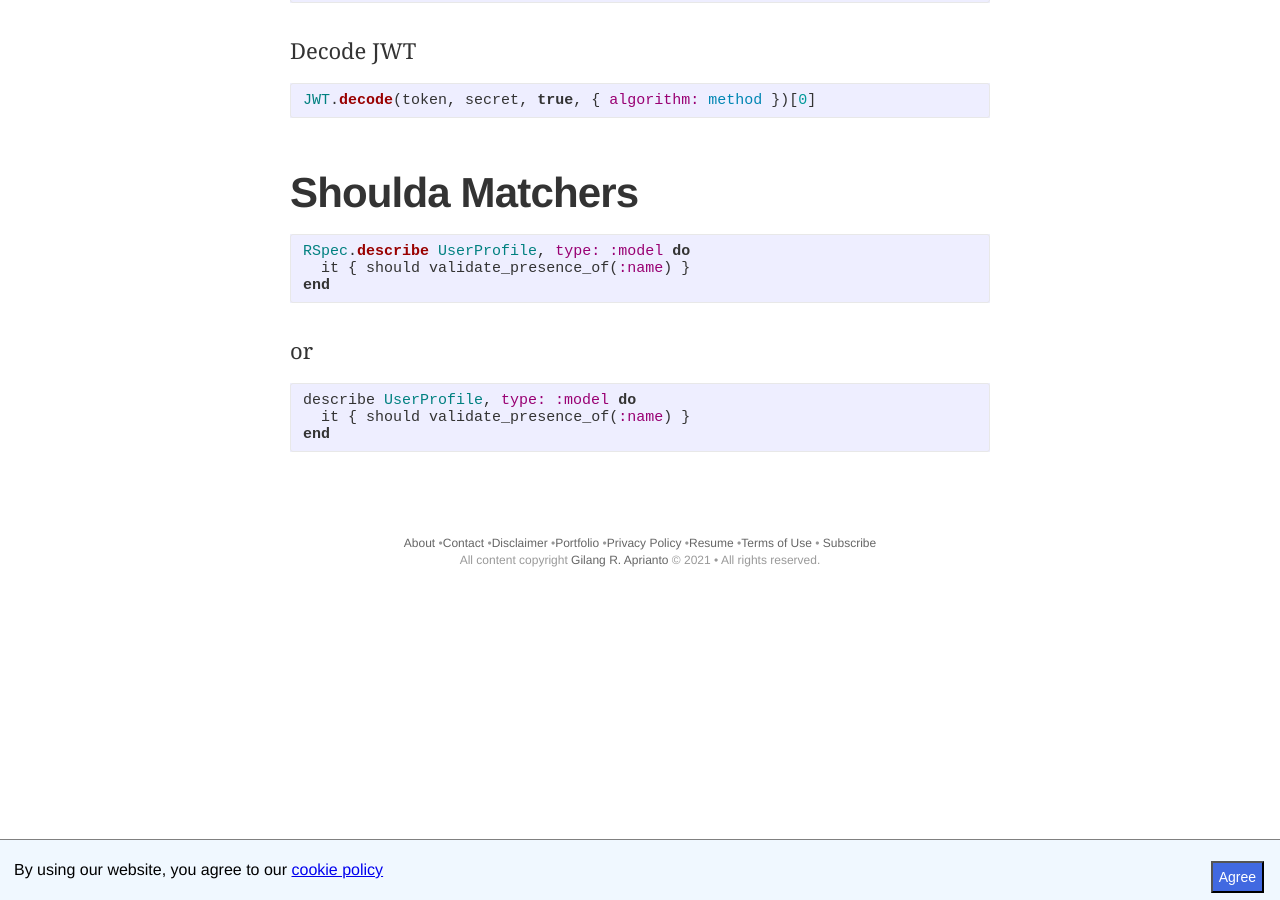
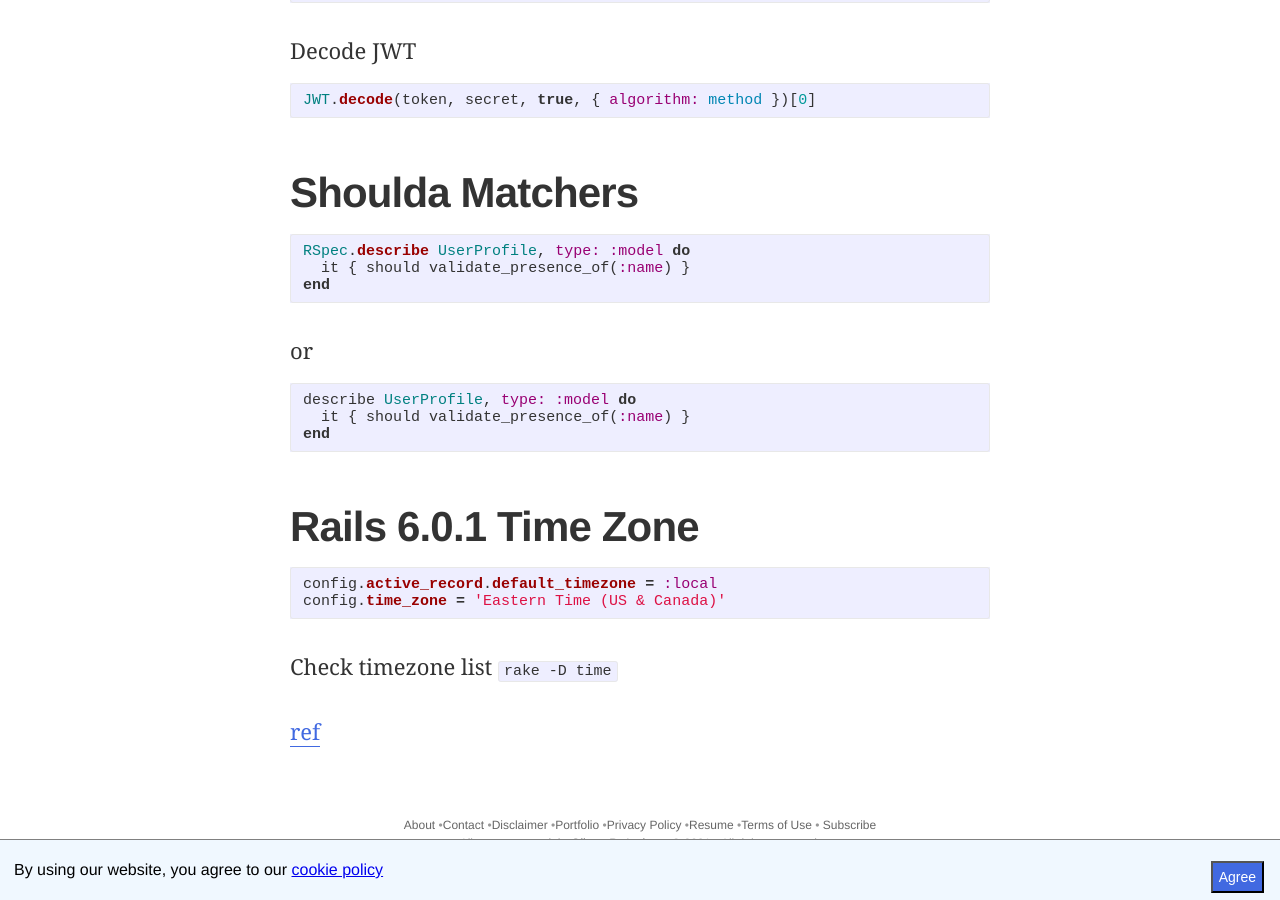
Before and after one commit to gizipp/gizipp.com, a Jekyll site: the page built from _pages/cheatsheets/rails.md, in a window 1280 px wide and 900 px high, scrolled down 10791 px. Built offline with Jekyll 4.4.1, drawn with Linux system fonts in a browser that asks for light colours.

Commit message:
Time zone rails.

````diff
--- a/_pages/cheatsheets/rails.md
+++ b/_pages/cheatsheets/rails.md
@@ -493,3 +493,14 @@ describe UserProfile, type: :model do
   it { should validate_presence_of(:name) }
 end
 ```
+
+## Rails 6.0.1 Time Zone
+
+```rb
+config.active_record.default_timezone = :local
+config.time_zone = 'Eastern Time (US & Canada)'
+```
+
+Check timezone list `rake -D time`
+
+[ref](https://stackoverflow.com/a/59085292/6469234)
````
